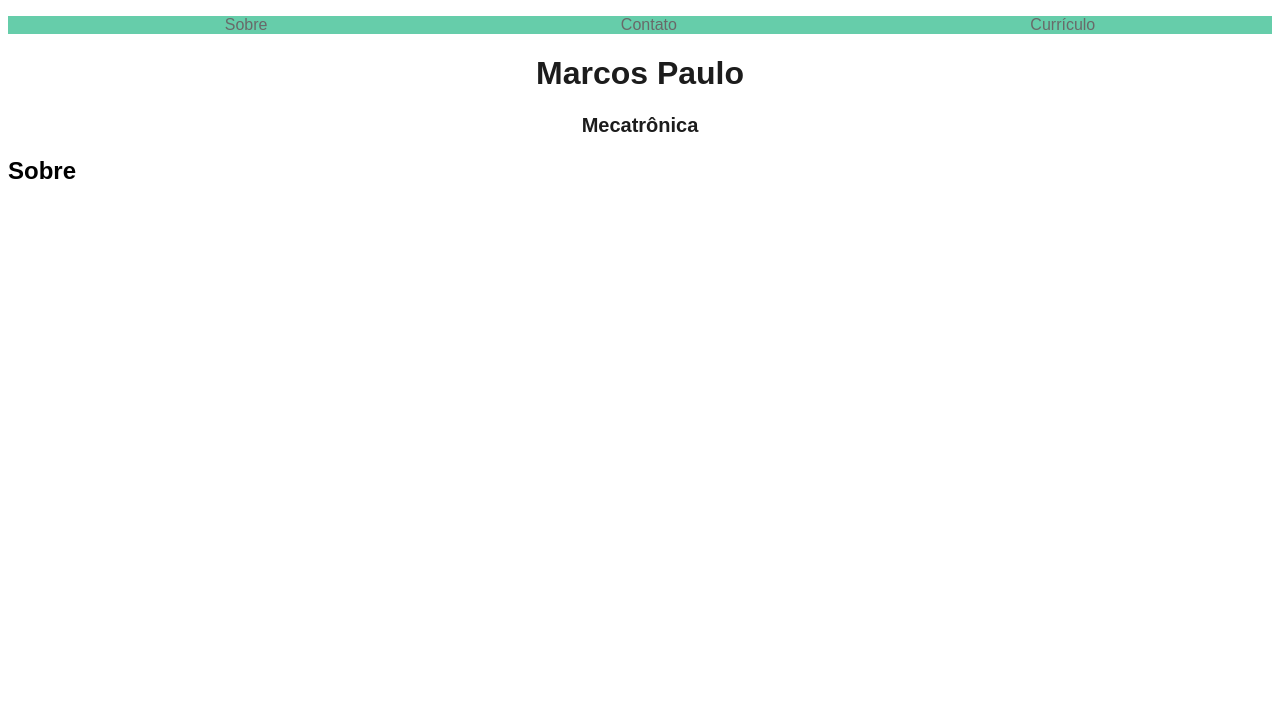
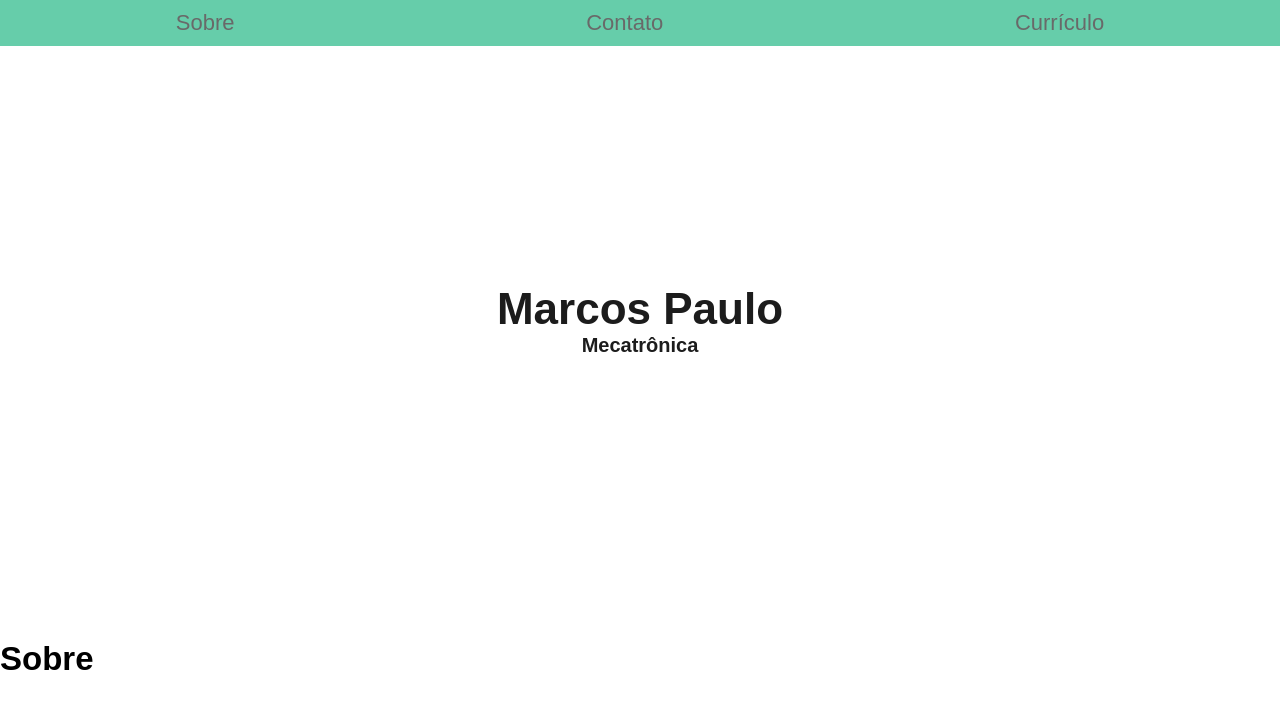
Before and after one commit to Mpviegas/site-alura, a plain HTML site: page index.html in a window 1280 px wide. Drawn offline with Linux system fonts and the light colour scheme.

Commit message:
Add novo estilo

```diff
--- a/CSS/style.css
+++ b/CSS/style.css
@@ -1,7 +1,29 @@
+* {
+  margin: 0;
+  padding: 0;
+  box-sizing: border-box;
+}
 body {
-    background-image: url(imagens/background.png);
+    background: #FFF;
     font-family: Arial;
     height: 100vh
+  }
+  @media (min-width: 400px) {
+    body {
+      font-size: 14px;
+    }
+
+  @media (min-width: 600px) {
+      body {
+        font-size: 22px;
+      }
+    }
+  header {
+    height: 80vh;
+    display: flex;
+    align-items: center;
+    justify-content: center;
+    flex-wrap: wrap;
   }
   a {
   color: #696969;
@@ -11,7 +33,15 @@ body {
     text-decoration: underline;
   }
   .menu {
-    background-color: #66CDAA
+    background-color: #66CDAA;
+    position: fixed;
+    top: 0;
+    width: 100vw;
+  }
+  .menu a {
+    display: block;
+    padding: 10px;
+    text-decoration: none;
   }
   .menu li {
     list-style: none;
```
